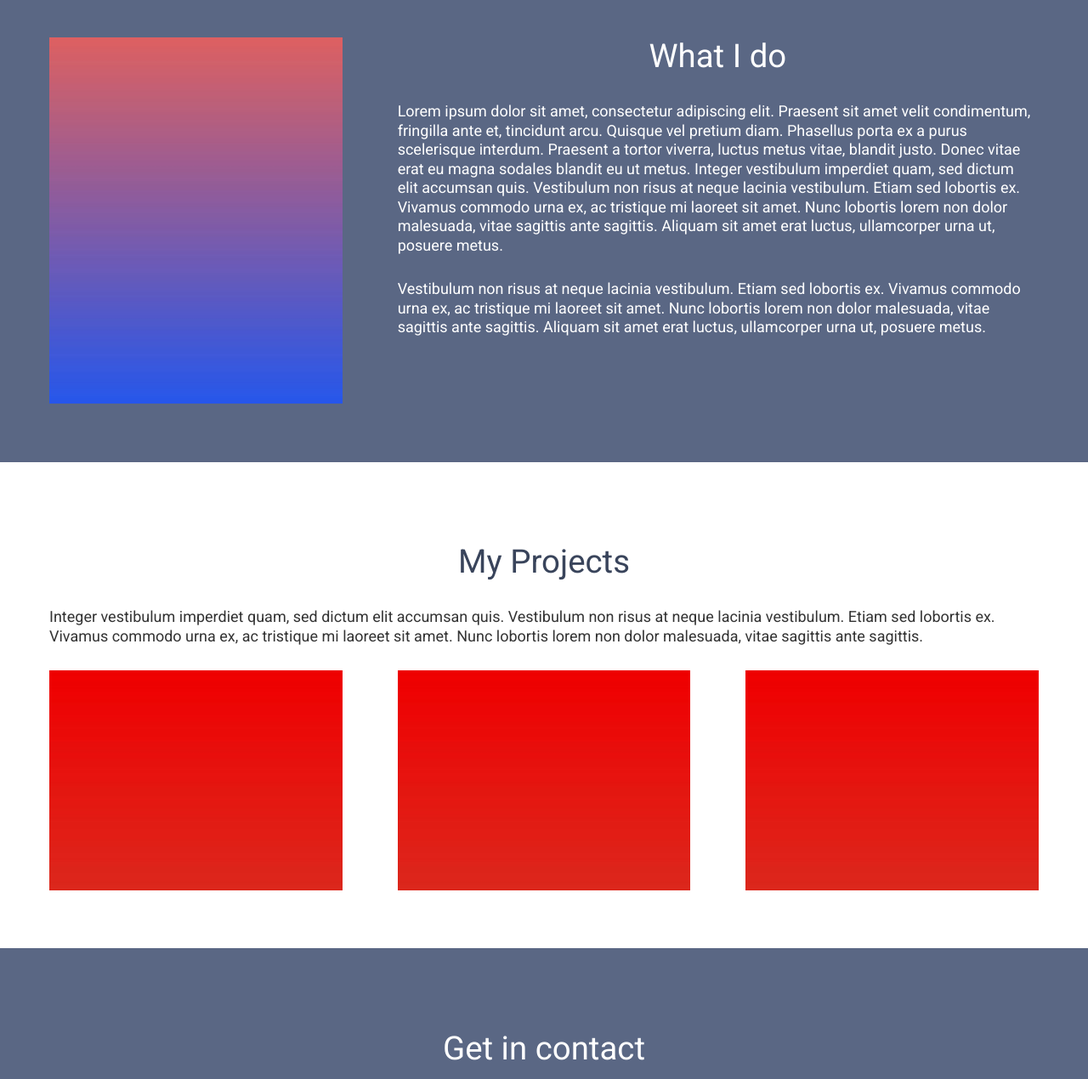
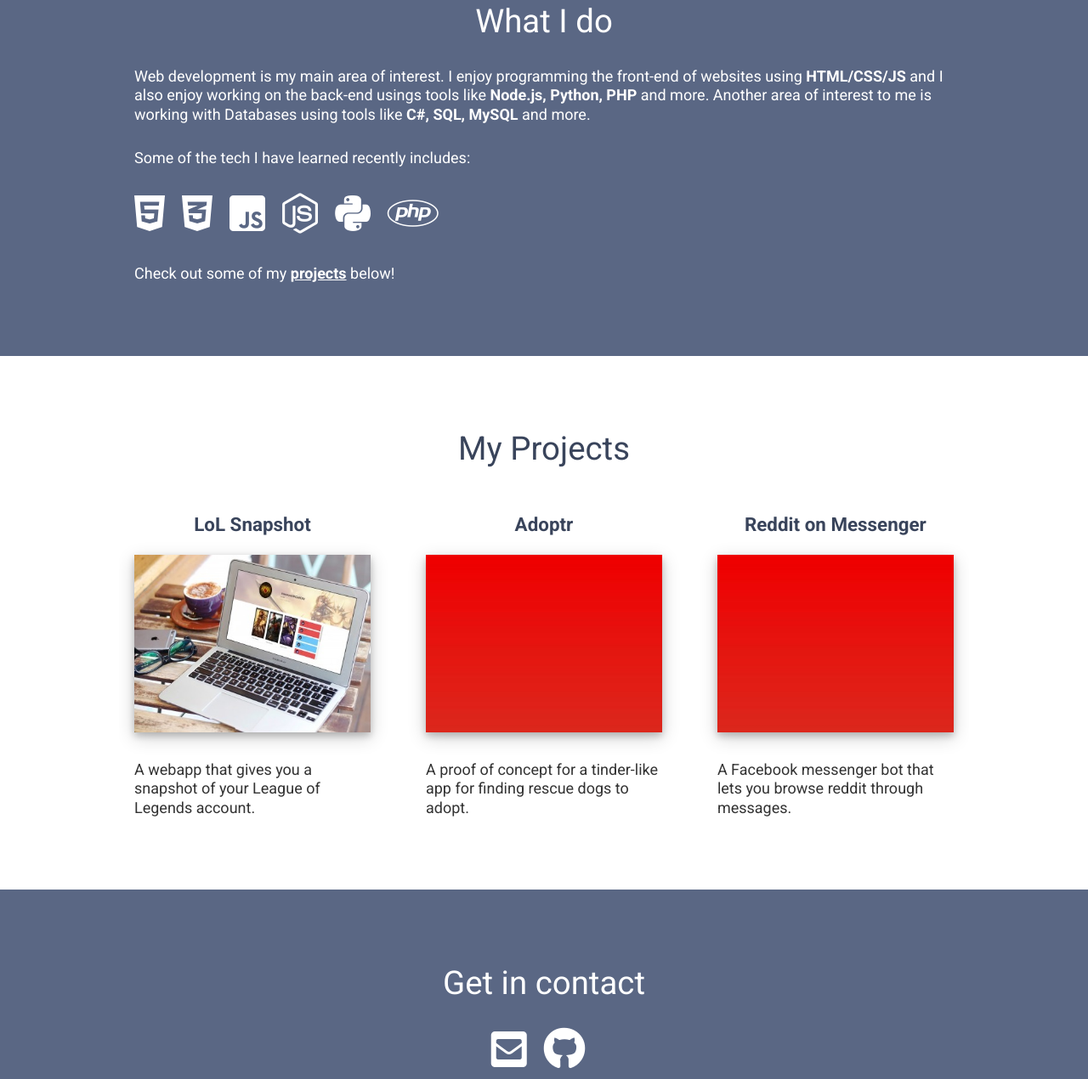
Before and after one commit to jml63/portfolio-site, a website: page app/index.html in a window 1280 px wide. Shown: the part 1156-2426 px from the top of the page at 85% size. Drawn offline with Linux system fonts and the light colour scheme.

Commit message:
Updated page content and images

```diff
--- a/app/assets/styles/base/_global.css
+++ b/app/assets/styles/base/_global.css
@@ -13,5 +13,5 @@ img {
 }
 
 a {
-    color: $mainOrange;
+    font-weight: 700;
 }
--- a/app/assets/styles/modules/_basic-content-container.css
+++ b/app/assets/styles/modules/_basic-content-container.css
@@ -8,4 +8,16 @@
             font-size: 1.125rem;
         }
     }
+
+    &--centered-text {
+        text-align: center;
+    }
+
+    &--header {
+        font-weight: 700;
+    }
+
+    &--img-shadow {
+        box-shadow: 0 4px 8px 0 rgba(0, 0, 0, 0.2), 0 6px 20px 0 rgba(0, 0, 0, 0.19);
+    }
 }
--- a/app/assets/styles/modules/_headline.css
+++ b/app/assets/styles/modules/_headline.css
@@ -15,4 +15,18 @@
     &--no-top-margin {
         margin-top: 0;
     }
+
+    &--small {
+        font-weight: 700;
+        font-size: 1.1rem;
+
+        @mixin atSmall {
+            font-size: 1.4rem;
+        }
+
+        a {
+            text-decoration: none;
+            color: $darkBlue;
+        }
+    }
 }
--- /dev/null
+++ b/app/assets/styles/modules/_icons.css
@@ -0,0 +1,6 @@
+.icons {
+    i {
+        padding-right: 1rem;
+        padding-bottom: .5rem;
+    }
+}
--- a/app/assets/styles/modules/_page-section.css
+++ b/app/assets/styles/modules/_page-section.css
@@ -2,22 +2,50 @@
     padding: 1.1rem 0;
 
     @mixin atSmall {
-        padding: 4rem 0;
+        padding: 3.5rem 0;
     }
 
-    &--lightblue {
-        background-color: $lightestBlue;
+    &--light {
+        color: #333;
+
+        a {
+            color: #333;
+        }
+
+        a:visited {
+            color: #333;
+        }
+
+        a:hover {
+            color: $mainOrange;
+        }
     }
 
     &--darkblue {
         background-color: $mediumBlue;
         color: #fff;
+
+        a {
+            color: #fff;
+        }
+
+        a:visited {
+            color: #fff;
+        }
+
+        a:hover {
+            color: $mainOrange;
+        }
     }
 
-    &--centered-img {
+    &--portrait-img {
         margin-left: auto;
         margin-right:auto;
         border-radius: 50%;
+        border-style: solid;
+        border-color: $mediumBlue;
+        border-width: 4px;
         display: block;
+        max-width: 250px;
     }
 }
--- a/app/assets/styles/modules/_wrapper.css
+++ b/app/assets/styles/modules/_wrapper.css
@@ -1,7 +1,7 @@
 .wrapper {
     padding-left: 18px;
     padding-right: 18px;
-    max-width: 1200px;
+    max-width: 1000px;
     margin-left: auto;
     margin-right: auto;
     overflow: hidden;
--- a/app/assets/styles/styles.css
+++ b/app/assets/styles/styles.css
@@ -10,3 +10,4 @@
 @import "modules/_headline";
 @import "modules/_row";
 @import "modules/_basic-content-container";
+@import "modules/_icons";
--- a/app/index.html
+++ b/app/index.html
@@ -8,6 +8,7 @@
         <meta name="description" content="">
         <meta name="viewport" content="width=device-width, initial-scale=1">
 
+        <link rel="stylesheet" href="https://use.fontawesome.com/releases/v5.1.1/css/all.css" integrity="sha384-O8whS3fhG2OnA5Kas0Y9l3cfpmYjapjI0E4theH4iuMD+pLhbf6JI0jIMfYcK3yZ" crossorigin="anonymous">
         <link rel="stylesheet" href="./temp/styles/styles.css">
     </head>
 
@@ -36,23 +37,20 @@
                         <h2 class="jumbotron-text__subtitle">Joshua Lawn</h2>
                         <p class="jumbotron-text__desc">Programmer, Coffee drinker.</p>
 
-                        <a href="#" class="btn">Contact</a>
+                        <a href="#main-contact" class="btn">Contact</a>
                     </div>
                 </div>
             </div>
         </div>
 
-        <div id="main-intro" class="page-section">
+        <div id="main-intro" class="page-section page-section--light">
             <div class="wrapper">
-                <div class="basic-content-container">
+                <div class="basic-content-container basic-content-container--centered-text">
                     <h2 class="headline">About me</h2>
-                    <img srcset="assets/images/t4.jpg" class="page-section--centered-img">
+                    <img srcset="assets/images/grad-portrait-min.jpg" class="page-section--portrait-img">
                     <p>
-                        Lorem ipsum dolor sit amet, consectetur adipiscing elit. Praesent sit amet velit condimentum, fringilla ante et, tincidunt arcu.
-                        Quisque vel pretium diam. Phasellus porta ex a purus scelerisque interdum. Praesent a tortor viverra, luctus metus vitae, blandit justo.
-                        Donec vitae erat eu magna sodales blandit eu ut metus. Integer vestibulum imperdiet quam, sed dictum elit accumsan quis.
-                        Vestibulum non risus at neque lacinia vestibulum. Etiam sed lobortis ex. Vivamus commodo urna ex, ac tristique mi laoreet sit amet.
-                        Nunc lobortis lorem non dolor malesuada, vitae sagittis ante sagittis. Aliquam sit amet erat luctus, ullamcorper urna ut, posuere metus.
+                        I'm a programmer from New Zealand interested in developing for the web. I studied at <a href="https://www.waikato.ac.nz/" target="_blank">University of Waikato</a> and have a
+                        BSc in Computer Science. I also love indie games and coffee!
                     </p>
                 </div>
             </div>
@@ -60,52 +58,50 @@
 
         <div id="main-sub" class="page-section page-section--darkblue">
             <div class="wrapper">
-                <div class="row row--gutters">
-                    <div class="row__small-4 row__margin-until-large">
-                        <picture>
-                            <source srcset="assets/images/t3.jpg" media="(min-width: 820px)">
-                            <source srcset="assets/images/t3-2.jpg" media="(min-width: 530px)">
-                            <img src="assets/images/t3.jpg">
-                        </picture>
-                    </div>
-                    <div class="row__small-8">
                 <div class="basic-content-container">
                     <h2 class="headline headline--light headline--no-top-margin">What I do</h2>
                     <p>
-                                Lorem ipsum dolor sit amet, consectetur adipiscing elit. Praesent sit amet velit condimentum, fringilla ante et, tincidunt arcu.
-                                Quisque vel pretium diam. Phasellus porta ex a purus scelerisque interdum. Praesent a tortor viverra, luctus metus vitae, blandit justo.
-                                Donec vitae erat eu magna sodales blandit eu ut metus. Integer vestibulum imperdiet quam, sed dictum elit accumsan quis.
-                                Vestibulum non risus at neque lacinia vestibulum. Etiam sed lobortis ex. Vivamus commodo urna ex, ac tristique mi laoreet sit amet.
-                                Nunc lobortis lorem non dolor malesuada, vitae sagittis ante sagittis. Aliquam sit amet erat luctus, ullamcorper urna ut, posuere metus.
+                        Web development is my main area of interest. I enjoy programming the front-end of websites using <b>HTML/CSS/JS</b> and I also enjoy
+                        working on the back-end usings tools like <b>Node.js, Python, PHP</b> and more. Another area of interest to me is working with Databases
+                        using tools like <b>C#, SQL, MySQL</b> and more.
                     </p>
                     <p>
-                                Vestibulum non risus at neque lacinia vestibulum. Etiam sed lobortis ex. Vivamus commodo urna ex, ac tristique mi laoreet sit amet.
-                                Nunc lobortis lorem non dolor malesuada, vitae sagittis ante sagittis. Aliquam sit amet erat luctus, ullamcorper urna ut, posuere metus.
+                        Some of the tech I have learned recently includes:
+                    </p>
+                    <div class="icons">
+                        <i class="fab fa-html5 fa-3x"></i>
+                        <i class="fab fa-css3-alt fa-3x"></i>
+                        <i class="fab fa-js-square fa-3x"></i>
+                        <i class="fab fa-node-js fa-3x"></i>
+                        <i class="fab fa-python fa-3x"></i>
+                        <i class="fab fa-php fa-3x"></i>
+                    </div>
+                    <p>
+                        Check out some of my <a href="#main-end">projects</a> below!
                     </p>
                 </div>
             </div>
         </div>
-            </div>
-        </div>
 
-        <div id="main-end" class="page-section">
+        <div id="main-end" class="page-section page-section--light">
             <div class="wrapper">
                 <div class="basic-content-container">
                     <h2 class="headline">My Projects</h2>
-                    <p>
-                        Integer vestibulum imperdiet quam, sed dictum elit accumsan quis.
-                        Vestibulum non risus at neque lacinia vestibulum. Etiam sed lobortis ex. Vivamus commodo urna ex, ac tristique mi laoreet sit amet.
-                        Nunc lobortis lorem non dolor malesuada, vitae sagittis ante sagittis.
-                    </p>
                     <div class="row row--gutters">
                         <div class="row__small-4  row__margin-until-large">
-                            <img srcset="assets/images/t2.jpg">
+                            <h3 class="headline headline--small"><a href="#">LoL Snapshot</a></h3>
+                            <img srcset="assets/images/project-1.jpg" class="basic-content-container--img-shadow">
+                            <p>A webapp that gives you a snapshot of your League of Legends account.</p>
                         </div>
                         <div class="row__small-4  row__margin-until-large">
-                            <img srcset="assets/images/t2.jpg">
+                            <h3 class="headline headline--small">Adoptr</h3>
+                            <img srcset="assets/images/t2.jpg" class="basic-content-container--img-shadow">
+                            <p>A proof of concept for a tinder-like app for finding rescue dogs to adopt.</p>
                         </div>
                         <div class="row__small-4  row__margin-until-large">
-                            <img srcset="assets/images/t2.jpg">
+                            <h3 class="headline headline--small">Reddit on Messenger</h3>
+                            <img srcset="assets/images/t2.jpg" class="basic-content-container--img-shadow">
+                            <p>A Facebook messenger bot that lets you browse reddit through messages.</p>
                         </div>
                     </div>
                 </div>
@@ -114,15 +110,15 @@
 
         <div id="main-contact" class="page-section page-section--darkblue">
             <div class="wrapper">
+                <div class="basic-content-container basic-content-container--centered-text">
                     <h2 class="headline headline--light">Get in contact</h2>
-                <p>
-                    <a href="#">Email</a>
-                </p>
+                    <div class="icons">
+
+                        <a href="mailto:&#106;&#111;&#115;&#104;&#109;&#108;&#097;&#119;&#110;&#064;&#103;&#109;&#097;&#105;&#108;&#046;&#099;&#111;&#109;"><i class="fas fa-envelope-square fa-3x"></i></a>
+                        <a href="https://github.com/jml63"><i class="fab fa-github fa-3x"></i></a>
                     </div>
                 </div>
-
-        <!--
-        <img srcset="assets/images/computer-small.jpg 160w, assets/images/computer-medium.jpg 320w, assets/images/computer-large.jpg 480w">
-        -->
+            </div>
+        </div>
     </body>
 </html>
--- a/app/temp/styles/styles.css
+++ b/app/temp/styles/styles.css
@@ -466,7 +466,7 @@ img {
 }
 
 a {
-    color: #d59541;
+    font-weight: 700;
 }
 
 .jumbotron {
@@ -580,7 +580,7 @@ a {
 .wrapper {
     padding-left: 18px;
     padding-right: 18px;
-    max-width: 1200px;
+    max-width: 1000px;
     margin-left: auto;
     margin-right: auto;
     overflow: hidden;
@@ -593,24 +593,52 @@ a {
 @media (min-width: 530px) {
 
 .page-section {
-        padding: 4rem 0
+        padding: 3.5rem 0
 }
     }
 
-.page-section--lightblue {
-        background-color: #DEE3ED;
+.page-section--light {
+        color: #333;
     }
+
+.page-section--light a {
+            color: #333;
+        }
+
+.page-section--light a:visited {
+            color: #333;
+        }
+
+.page-section--light a:hover {
+            color: #d59541;
+        }
 
 .page-section--darkblue {
         background-color: #5A6784;
         color: #fff;
     }
 
-.page-section--centered-img {
+.page-section--darkblue a {
+            color: #fff;
+        }
+
+.page-section--darkblue a:visited {
+            color: #fff;
+        }
+
+.page-section--darkblue a:hover {
+            color: #d59541;
+        }
+
+.page-section--portrait-img {
         margin-left: auto;
         margin-right:auto;
         border-radius: 50%;
+        border-style: solid;
+        border-color: #5A6784;
+        border-width: 4px;
         display: block;
+        max-width: 250px;
     }
 
 .headline {
@@ -634,6 +662,23 @@ a {
 .headline--no-top-margin {
         margin-top: 0;
     }
+
+.headline--small {
+        font-weight: 700;
+        font-size: 1.1rem;
+    }
+
+@media (min-width: 530px) {
+
+.headline--small {
+            font-size: 1.4rem
+    }
+    }
+
+.headline--small a {
+            text-decoration: none;
+            color: #39445B;
+        }
 
 .row::after {
         content: "";
@@ -682,3 +727,21 @@ a {
             font-size: 1.125rem
     }
     }
+
+.basic-content-container--centered-text {
+        text-align: center;
+    }
+
+.basic-content-container--header {
+        font-weight: 700;
+    }
+
+.basic-content-container--img-shadow {
+        -webkit-box-shadow: 0 4px 8px 0 rgba(0, 0, 0, 0.2), 0 6px 20px 0 rgba(0, 0, 0, 0.19);
+                box-shadow: 0 4px 8px 0 rgba(0, 0, 0, 0.2), 0 6px 20px 0 rgba(0, 0, 0, 0.19);
+    }
+
+.icons i {
+        padding-right: 1rem;
+        padding-bottom: .5rem;
+    }
```
Also changed, not shown: app/assets/images/computer-large.jpg (deleted), app/assets/images/computer-medium.jpg (deleted), app/assets/images/computer-small.jpg (deleted), app/assets/images/grad-portrait-min.jpg (added), app/assets/images/p1-small.jpg (deleted), app/assets/images/project-1.jpg (added), app/assets/images/t1.jpg (deleted), app/assets/images/t3-2.jpg (deleted), app/assets/images/t3.jpg (deleted), app/assets/images/t4.jpg (deleted). Lines whose indentation alone changed are shown as unchanged.
